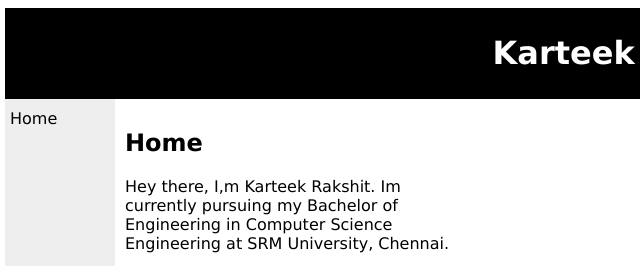
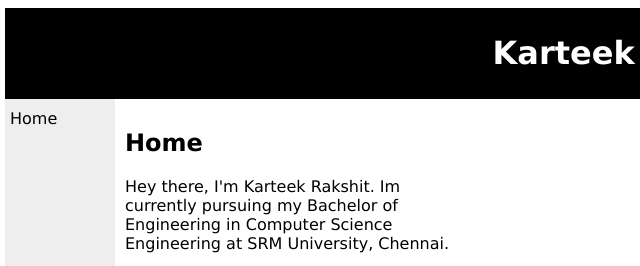
Before and after one commit to KarteekRakshit/kart, a plain HTML site: page index.html in a window 1280 px wide. Shown: the top 266 px of the page, 3-643 px from the left. Drawn offline with Linux system fonts and the light colour scheme.

Commit message:
Perfect I'm

```diff
--- a/index.html
+++ b/index.html
@@ -45,7 +45,7 @@ Contact<br>-->
 <div id="section">
 <h2 style="font-family:verdana">Home</h2>
 <p style="font-family:verdana">
-Hey there, I,m Karteek Rakshit.
+Hey there, I'm Karteek Rakshit.
 Im currently pursuing my Bachelor of Engineering in Computer Science Engineering at SRM University, Chennai.
 </p>
 <p style="font-family:verdana">
```
